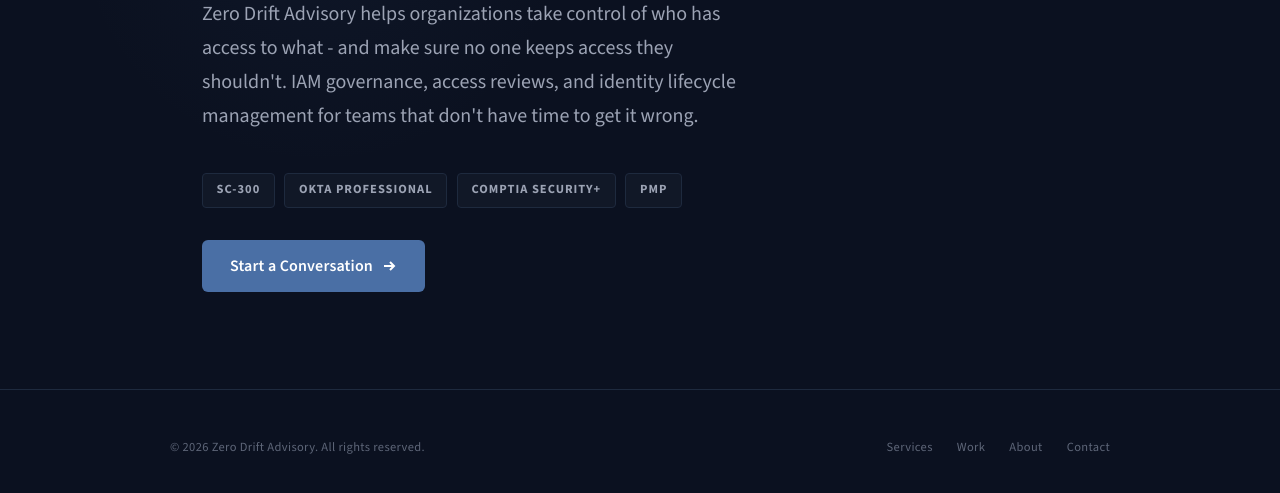
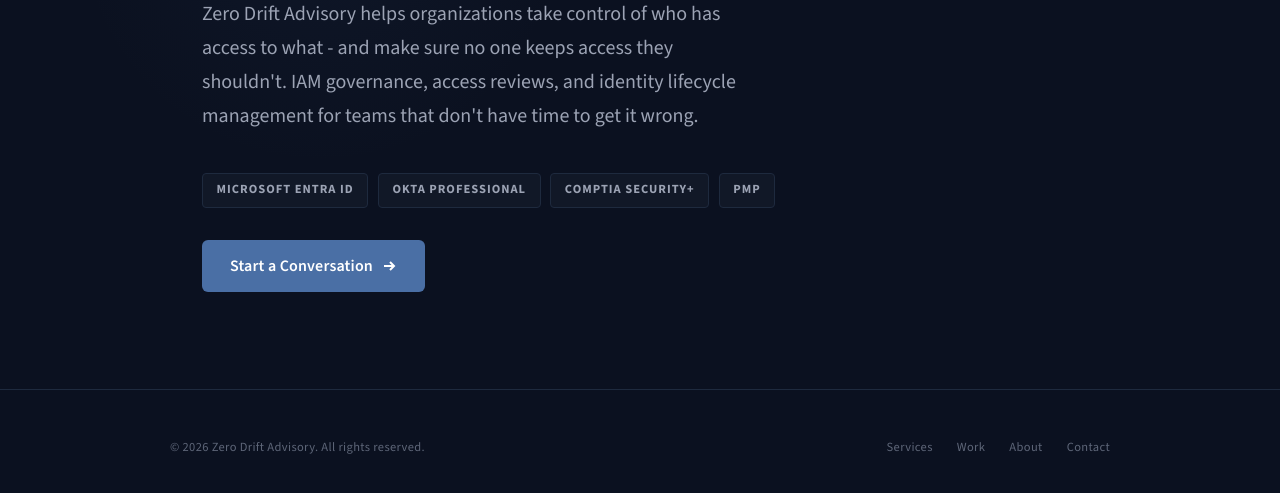
Before and after one commit to jakeflow/zerodriftadvisory, a plain HTML site: page index.html in a window 1280 px wide. Shown: the part 411-904 px from the top of the page. Drawn offline with nearby package versions, Linux system fonts and the light colour scheme.

Commit message:
Update index.html

```diff
--- a/index.html
+++ b/index.html
@@ -83,7 +83,7 @@
     <h1>The right identities.<br>The right access.<br><em>Nothing more.</em></h1>
     <p class="hero-sub">Zero Drift Advisory helps organizations take control of who has access to what - and make sure no one keeps access they shouldn't. IAM governance, access reviews, and identity lifecycle management for teams that don't have time to get it wrong.</p>
     <div class="hero-certs">
-      <span class="cert-badge">SC-300</span>
+      <span class="cert-badge">MICROSOFT ENTRA ID</span>
       <span class="cert-badge">OKTA PROFESSIONAL</span>
       <span class="cert-badge">COMPTIA SECURITY+</span>
       <span class="cert-badge">PMP</span>
```
